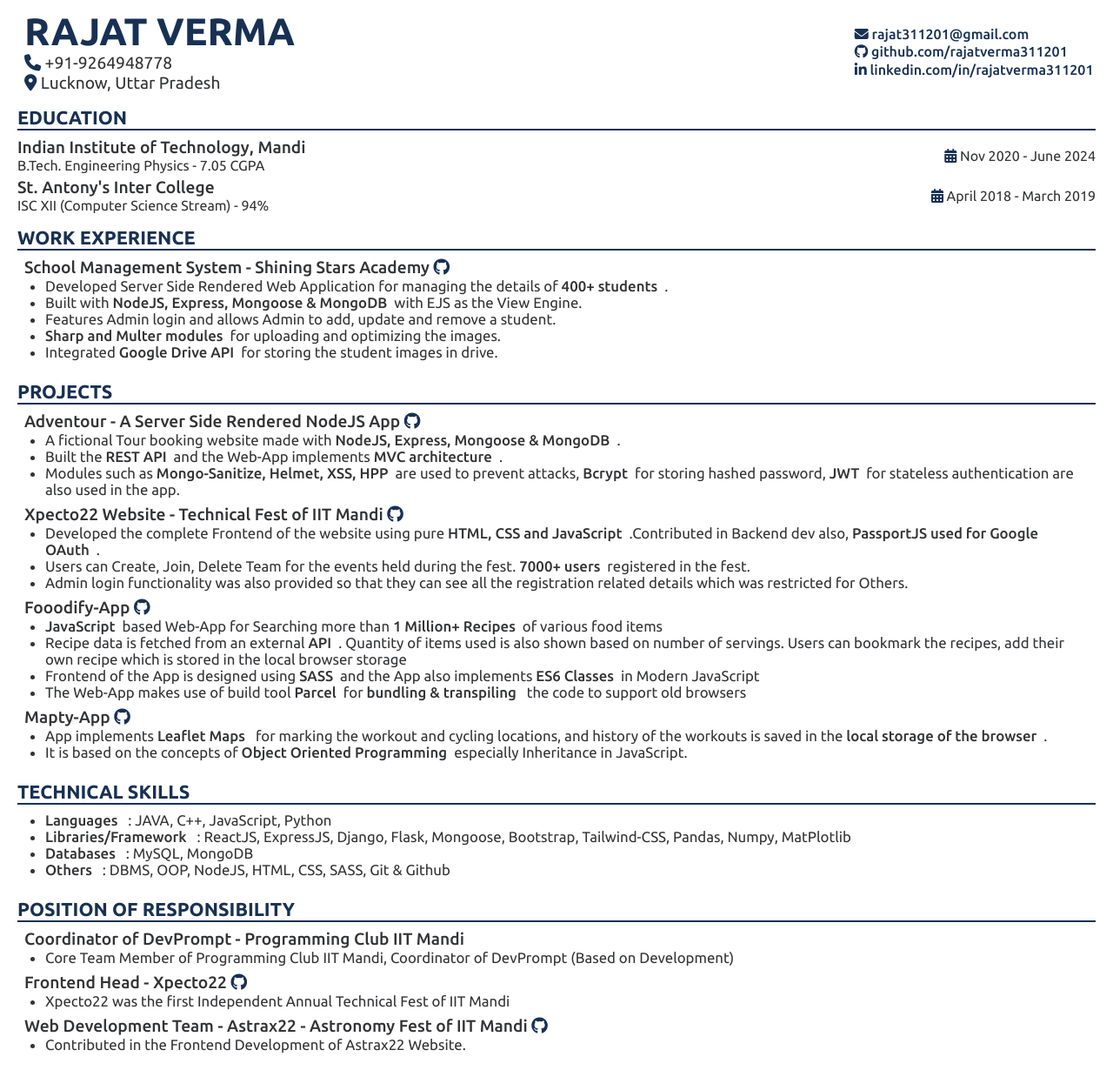
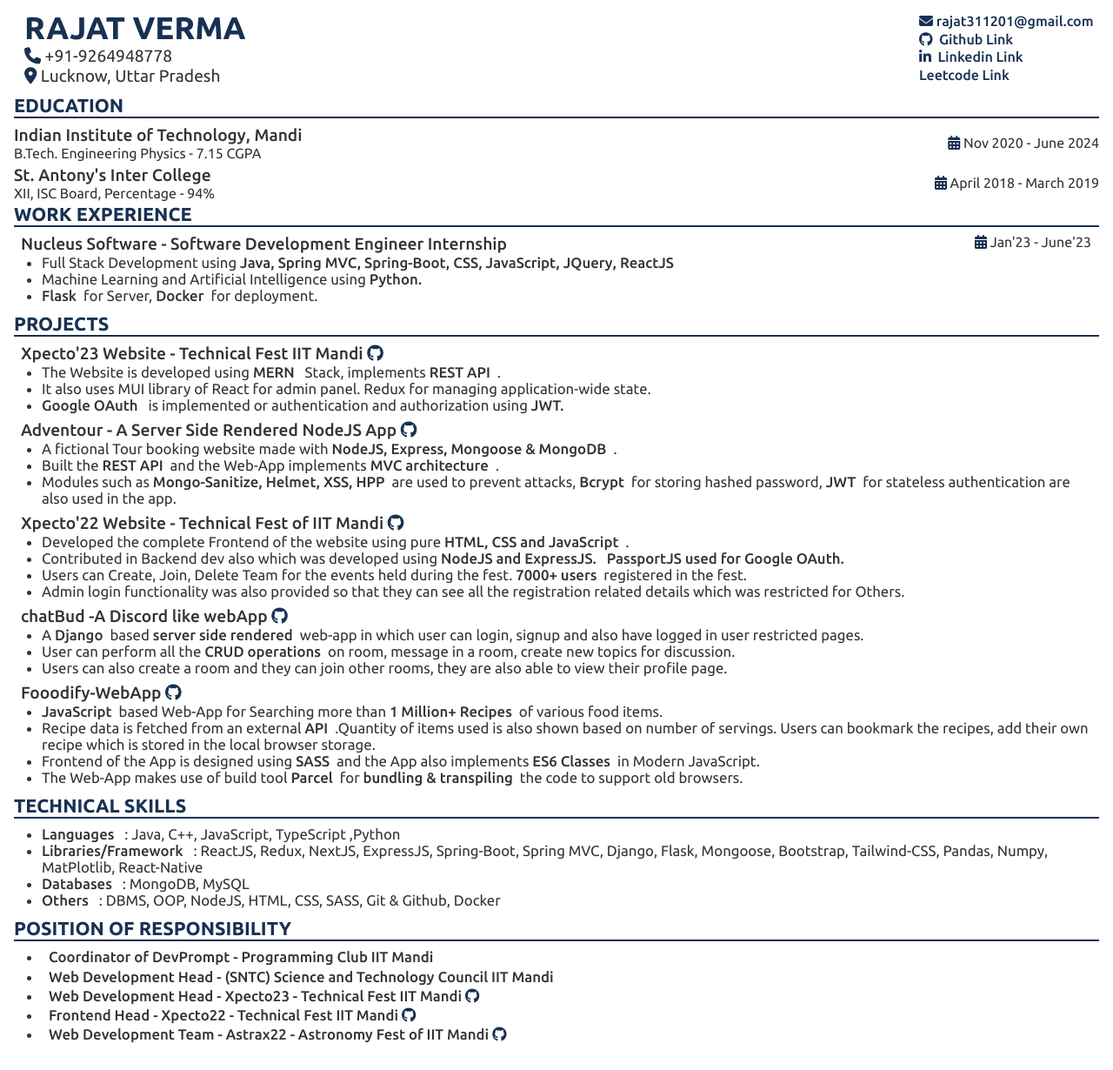
Before and after one commit to rajatverma311201/rajat-resume, a plain HTML site: page index.html in a window 1280 px wide. Shown: the part 1-1231 px from the top of the page at 87% size. After the commit the page ends 1205 px from the top, so only its background shows below. Drawn offline with Linux system fonts and the light colour scheme.

Commit message:
modification

```diff
--- a/index.html
+++ b/index.html
@@ -32,13 +32,19 @@
                     <li>
                         <i class="fa-brands fa-github"></i>
                         <a href="https://github.com/rajatverma311201">
-                            github.com/rajatverma311201</a
+                            &nbsp;Github Link</a
                         >
                     </li>
                     <li>
                         <i class="fa-brands fa-linkedin-in"></i>
                         <a href="https://www.linkedin.com/in/rajatverma311201/">
-                            linkedin.com/in/rajatverma311201</a
+                            &nbsp;Linkedin Link</a
+                        >
+                    </li>
+                    <li>
+                        <!-- <i class="fa-brands fa-linkedin-in"></i> -->
+                        <a href="https://leetcode.com/Rajat_Verma311201/">
+                            Leetcode Link</a
                         >
                     </li>
                 </ul>
@@ -56,7 +62,7 @@
                             Indian Institute of Technology, Mandi
                         </div>
                         <div class="stream">
-                            B.Tech. Engineering Physics - <span>7.05 CGPA</span>
+                            B.Tech. Engineering Physics - <span>7.15 CGPA</span>
                         </div>
                     </div>
                     <div class="container-2">
@@ -70,7 +76,7 @@
                             St. Antony's Inter College
                         </div>
                         <div class="stream">
-                            ISC XII (Computer Science Stream) - <span>94%</span>
+                            XII, ISC Board, Percentage - <span>94%</span>
                         </div>
                     </div>
                     <div class="container-2">
@@ -87,6 +93,38 @@
             </div>
             <div class="project-container">
                 <div class="project-heading heading">
+                    Nucleus Software - Software Development Engineer Internship
+                    <span class="experience-date">
+                        <i class="fa-solid fa-calendar-days"></i> Jan'23 -
+                        June'23
+                    </span>
+                    <!-- <div class="container-2">
+                        <i class="fa-solid fa-calendar-days"></i> January 2023 -
+                        June 2023
+                    </div> -->
+                </div>
+                <div class="project-content content">
+                    <ul>
+                        <li>
+                            Full Stack Development using
+                            <span
+                                >Java, Spring MVC, Spring-Boot, CSS, JavaScript,
+                                JQuery, ReactJS</span
+                            >
+                        </li>
+                        <li>
+                            Machine Learning and Artificial Intelligence using
+                            <span>Python.</span>
+                        </li>
+                        <li>
+                            <span>Flask</span>for Server, <span>Docker</span>for
+                            deployment.
+                        </li>
+                    </ul>
+                </div>
+            </div>
+            <!-- <div class="project-container">
+                <div class="project-heading heading">
                     School Management System - Shining Stars Academy
                     <a
                         href="https://github.com/rajatverma311201/shining-stars-academy"
@@ -96,8 +134,8 @@
                 <div class="project-content content">
                     <ul>
                         <li>
-                            Developed Server Side Rendered Web Application for
-                            managing the details of
+                            Developed Server Side Rendered Web Application for a
+                            school for managing the details of
                             <span>400+ students</span>.
                         </li>
                         <li>
@@ -105,10 +143,7 @@
                             <span>NodeJS, Express, Mongoose & MongoDB</span>with
                             EJS as the View Engine.
                         </li>
-                        <li>
-                            Features Admin login and allows Admin to add, update
-                            and remove a student.
-                        </li>
+
                         <li>
                             <span>Sharp and Multer modules</span>for uploading
                             and optimizing the images.
@@ -119,13 +154,41 @@
                         </li>
                     </ul>
                 </div>
-            </div>
+            </div> -->
         </div>
 
         <div class="projects-container container">
             <div class="projects-container-heading container-heading">
                 Projects
             </div>
+
+            <div class="project-container">
+                <div class="project-heading heading">
+                    Xpecto'23 Website - Technical Fest IIT Mandi
+                    <a href="https://github.com/SnTC-IITMandi/Xpecto"
+                        ><i class="fa-brands fa-github"></i
+                    ></a>
+                </div>
+                <div class="project-content content">
+                    <ul>
+                        <li>
+                            The Website is developed using
+                            <span>MERN</span> Stack, implements
+                            <span>REST API</span>.
+                        </li>
+                        <li>
+                            It also uses MUI library of React for admin panel.
+                            Redux for managing application-wide state.
+                        </li>
+                        <li>
+                            <span>Google OAuth</span> is implemented or
+                            authentication and authorization using
+                            <span>JWT.</span>
+                        </li>
+                    </ul>
+                </div>
+            </div>
+
             <div class="project-container">
                 <div class="project-heading heading">
                     Adventour - A Server Side Rendered NodeJS App
@@ -156,7 +219,7 @@
 
             <div class="project-container">
                 <div class="project-heading heading">
-                    Xpecto22 Website - Technical Fest of IIT Mandi
+                    Xpecto'22 Website - Technical Fest of IIT Mandi
                     <a
                         href="https://github.com/tusharrao198/xpecto/tree/xpecto_new"
                         ><i class="fa-brands fa-github"></i
@@ -167,11 +230,14 @@
                         <li>
                             Developed the complete Frontend of the website using
                             pure
-                            <span>HTML, CSS and JavaScript</span>.Contributed in
-                            Backend dev also,
-                            <span>PassportJS used for Google OAuth</span>.
+                            <span>HTML, CSS and JavaScript</span>.
                         </li>
-
+                        <li>
+                            Contributed in Backend dev also which was developed
+                            using
+                            <span>NodeJS and ExpressJS.</span>
+                            <span>PassportJS used for Google OAuth.</span>
+                        </li>
                         <li>
                             Users can Create, Join, Delete Team for the events
                             held during the fest.
@@ -187,7 +253,35 @@
             </div>
             <div class="project-container">
                 <div class="project-heading heading">
-                    Fooodify-App
+                    chatBud -A Discord like webApp
+                    <a href="https://github.com/rajatverma311201/chatBud"
+                        ><i class="fa-brands fa-github"></i
+                    ></a>
+                </div>
+                <div class="project-content content">
+                    <ul>
+                        <li>
+                            A <span>Django</span>based
+                            <span>server side rendered</span>web-app in which
+                            user can login, signup and also have logged in user
+                            restricted pages.
+                        </li>
+                        <li>
+                            User can perform all the
+                            <span>CRUD operations</span>on room, message in a
+                            room, create new topics for discussion.
+                        </li>
+                        <li>
+                            Users can also create a room and they can join other
+                            rooms, they are also able to view their profile
+                            page.
+                        </li>
+                    </ul>
+                </div>
+            </div>
+            <div class="project-container">
+                <div class="project-heading heading">
+                    Fooodify-WebApp
                     <a href="https://github.com/rajatverma311201/Fooodify-App"
                         ><i class="fa-brands fa-github"></i
                     ></a>
@@ -197,34 +291,34 @@
                         <li>
                             <span>JavaScript</span>based Web-App for Searching
                             more than <span>1 Million+ Recipes</span>of various
-                            food items
+                            food items.
                         </li>
                         <li>
                             Recipe data is fetched from an external
-                            <span>API</span>. Quantity of items used is also
+                            <span>API</span>.Quantity of items used is also
                             shown based on number of servings. Users can
                             bookmark the recipes, add their own recipe which is
-                            stored in the local browser storage
+                            stored in the local browser storage.
                         </li>
 
                         <li>
                             Frontend of the App is designed using
                             <span>SASS</span>and the App also implements
-                            <span>ES6 Classes</span>in Modern JavaScript
+                            <span>ES6 Classes</span>in Modern JavaScript.
                         </li>
                         <li>
                             The Web-App makes use of build tool
                             <span>Parcel</span>for
-                            <span>bundling & transpiling</span> the code to
-                            support old browsers
+                            <span>bundling & transpiling</span>the code to
+                            support old browsers.
                         </li>
                     </ul>
                 </div>
             </div>
 
-            <div class="project-container">
+            <!-- <div class="project-container">
                 <div class="project-heading heading">
-                    Mapty-App
+                    Mapty-WebApp
                     <a href="https://github.com/rajatverma311201/Mapty-App"
                         ><i class="fa-brands fa-github"></i
                     ></a>
@@ -244,7 +338,7 @@
                         </li>
                     </ul>
                 </div>
-            </div>
+            </div> -->
         </div>
 
         <div class="technical-skills-container container">
@@ -254,17 +348,19 @@
             <div class="technical-skills-content content">
                 <ul>
                     <li>
-                        <span> Languages </span> : JAVA, C++, JavaScript, Python
+                        <span>Languages</span> : Java, C++, JavaScript,
+                        TypeScript ,Python
                     </li>
                     <li>
-                        <span> Libraries/Framework </span> : ReactJS, ExpressJS,
-                        Django, Flask, Mongoose, Bootstrap, Tailwind-CSS,
-                        Pandas, Numpy, MatPlotlib
+                        <span>Libraries/Framework</span> : ReactJS, Redux,
+                        NextJS, ExpressJS, Spring-Boot, Spring MVC, Django,
+                        Flask, Mongoose, Bootstrap, Tailwind-CSS, Pandas, Numpy,
+                        MatPlotlib, React-Native
                     </li>
-                    <li><span> Databases </span> : MySQL, MongoDB</li>
+                    <li><span>Databases</span> : MongoDB, MySQL</li>
                     <li>
-                        <span> Others </span> : DBMS, OOP, NodeJS, HTML, CSS,
-                        SASS, Git & Github
+                        <span>Others</span> : DBMS, OOP, NodeJS, HTML, CSS,
+                        SASS, Git & Github, Docker
                     </li>
                 </ul>
             </div>
@@ -274,45 +370,37 @@
             <div class="por-container-heading container-heading">
                 Position of Responsibility
             </div>
-            <div class="por-heading heading">
-                Coordinator of DevPrompt - Programming Club IIT Mandi
-            </div>
-            <div class="por-content content">
-                <ul>
-                    <li>
-                        Core Team Member of Programming Club IIT Mandi,
-                        Coordinator of DevPrompt (Based on Development)
-                    </li>
-                </ul>
-            </div>
-            <div class="por-heading heading">
-                Frontend Head - Xpecto22
-                <a href="https://github.com/tusharrao198/xpecto/tree/xpecto_new"
-                    ><i class="fa-brands fa-github"></i
-                ></a>
-            </div>
-            <div class="por-content content">
-                <ul>
-                    <li>
-                        Xpecto22 was the first Independent Annual Technical Fest
-                        of IIT Mandi
-                    </li>
-                </ul>
-            </div>
-            <div class="por-heading heading">
-                Web Development Team - Astrax22 - Astronomy Fest of IIT Mandi
-                <a href="https://github.com/STAC-IITMandi/astrax.in"
-                    ><i class="fa-brands fa-github"></i
-                ></a>
-            </div>
-            <div class="por-content content">
-                <ul>
-                    <li>
-                        Contributed in the Frontend Development of Astrax22
-                        Website.
-                    </li>
-                </ul>
-            </div>
+            <ul>
+                <li class="por-heading heading">
+                    Coordinator of DevPrompt - Programming Club IIT Mandi
+                </li>
+
+                <li class="por-heading heading">
+                    Web Development Head - (SNTC) Science and Technology Council
+                    IIT Mandi
+                </li>
+                <li class="por-heading heading">
+                    Web Development Head - Xpecto23 - Technical Fest IIT Mandi
+                    <a href="https://github.com/SnTC-IITMandi/Xpecto"
+                        ><i class="fa-brands fa-github"></i
+                    ></a>
+                </li>
+                <li class="por-heading heading">
+                    Frontend Head - Xpecto22 - Technical Fest IIT Mandi
+                    <a
+                        href="https://github.com/tusharrao198/xpecto/tree/xpecto_new"
+                        ><i class="fa-brands fa-github"></i
+                    ></a>
+                </li>
+
+                <li class="por-heading heading">
+                    Web Development Team - Astrax22 - Astronomy Fest of IIT
+                    Mandi
+                    <a href="https://github.com/STAC-IITMandi/astrax.in"
+                        ><i class="fa-brands fa-github"></i
+                    ></a>
+                </li>
+            </ul>
         </div>
     </body>
 </html>
--- a/style.css
+++ b/style.css
@@ -42,13 +42,13 @@ body {
     margin: 2.5px;
 }
 .name-container {
-    font-size: 1.5rem;
+    font-size: 1.25rem;
     padding: 0.5rem;
 }
 .name {
     text-transform: uppercase;
     color: #183153;
-    font-size: 2.75rem;
+    font-size: 2.25rem;
     font-weight: 700;
 }
 
@@ -82,9 +82,10 @@ i {
 
 .container,
 .education-container {
-    padding: 0.5rem 1rem;
+    padding: 0.1rem 0.75rem;
 }
-.technical-skills-container > ul {
+.technical-skills-container > ul,
+.por-container ul {
     padding-left: 1.5rem;
 }
 
@@ -112,3 +113,21 @@ li span {
     padding-left: 2rem;
     margin-bottom: 0.5rem;
 }
+.por-container ul {
+    margin-left: padd;
+}
+.por-heading {
+    font-size: var(--font-small);
+    font-weight: 500;
+    margin-left: 0.5rem;
+    /* scroll-padding: ; */
+}
+.por-heading:not(:last-child) {
+    margin-bottom: 0.2rem;
+}
+
+.experience-date {
+    position: absolute;
+    right: 25px;
+    font-size: 16px;
+}
```
